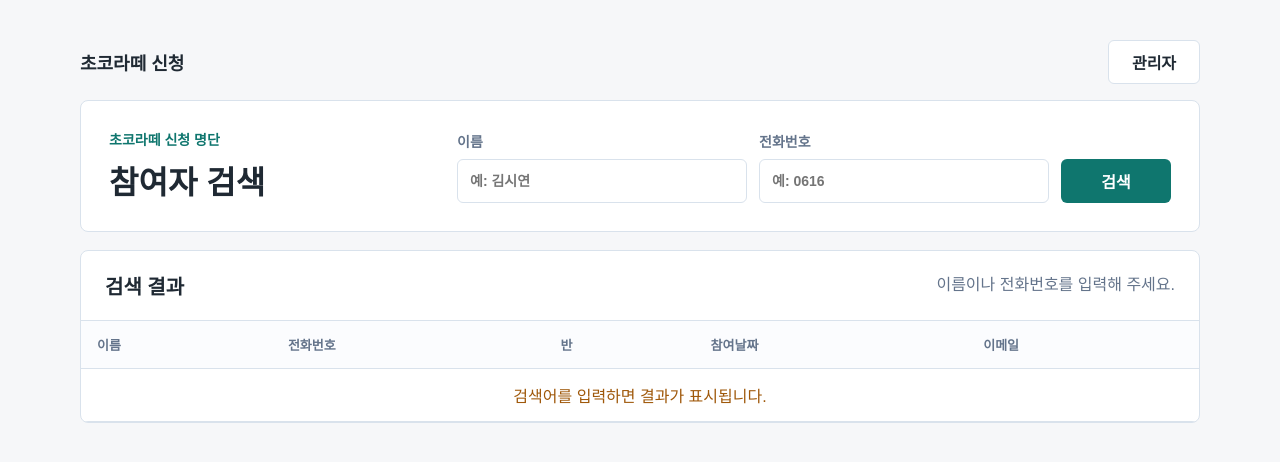
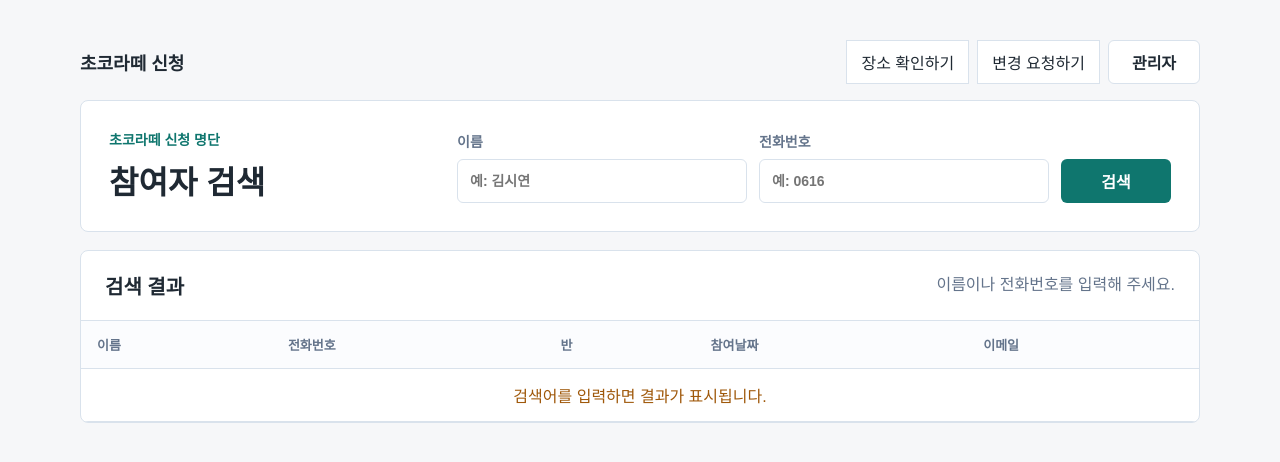
Before and after one commit to resumet/chocolatte-offline-study, a website: page public/index.html in a window 1280 px wide. Drawn offline with Linux system fonts and the light colour scheme.

Commit message:
Add request and location links

```diff
--- a/public/index.html
+++ b/public/index.html
@@ -10,7 +10,21 @@
     <main class="shell">
       <header class="topbar">
         <div class="brand">초코라떼 신청</div>
-        <button id="admin-open" class="ghost-button" type="button">관리자</button>
+        <nav class="top-actions" aria-label="빠른 메뉴">
+          <a
+            class="ghost-button link-button"
+            href="https://www.notion.so/1-368fa563664b80b9b0f3e1557279a01f"
+            target="_blank"
+            rel="noopener noreferrer"
+          >장소 확인하기</a>
+          <a
+            class="ghost-button link-button"
+            href="http://pf.kakao.com/_xomzxgn/chat"
+            target="_blank"
+            rel="noopener noreferrer"
+          >변경 요청하기</a>
+          <button id="admin-open" class="ghost-button" type="button">관리자</button>
+        </nav>
       </header>
 
       <section id="admin-view" class="admin-panel hidden" aria-labelledby="admin-title">
--- a/public/styles.css
+++ b/public/styles.css
@@ -32,7 +32,16 @@ body {
   display: flex;
   justify-content: space-between;
   align-items: center;
+  gap: 16px;
   margin-bottom: 16px;
+}
+
+.top-actions {
+  display: flex;
+  gap: 8px;
+  align-items: center;
+  flex-wrap: wrap;
+  justify-content: flex-end;
 }
 
 .admin-actions {
@@ -134,11 +143,20 @@ button:hover {
 }
 
 .ghost-button {
+  display: inline-flex;
+  align-items: center;
+  justify-content: center;
   width: auto;
   min-width: 92px;
+  min-height: 44px;
+  padding: 0 14px;
   border: 1px solid var(--line);
   background: #ffffff;
   color: var(--text);
+}
+
+.link-button {
+  text-decoration: none;
 }
 
 .ghost-button:hover {
@@ -345,6 +363,10 @@ tbody tr:hover {
     padding: 20px 0;
   }
 
+  .topbar {
+    align-items: flex-start;
+  }
+
   .search-panel {
     grid-template-columns: 1fr;
     padding: 20px;
```
